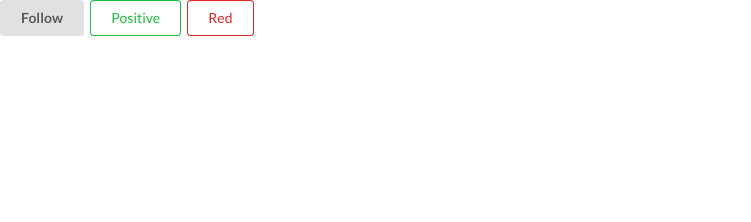
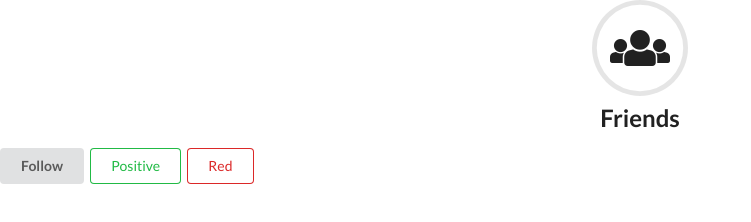
Before and after one commit to RomainFrechic/Gestion-package, a plain HTML site: page index.html in a window 1280 px wide. Shown: the whole page, without its empty margins (0-751 px from the left). Drawn offline with nearby package versions, Linux system fonts and the light colour scheme.

Commit message:
install package jquery nodeModules semanthicUi

```diff
--- a/index.html
+++ b/index.html
@@ -7,6 +7,7 @@
 	<title>Npm Projet Gestion Des Packages</title>
 </head>
 <body>
+    <h2 class="ui center aligned icon header"><i class="circular users icon"></i> Friends </h2>
     <button class="ui button">Follow </button>
     <button class="ui positive basic button">Positive</button>
     <button class="ui red basic button">Red</button>
```
Also changed, not shown: 1 other file.
